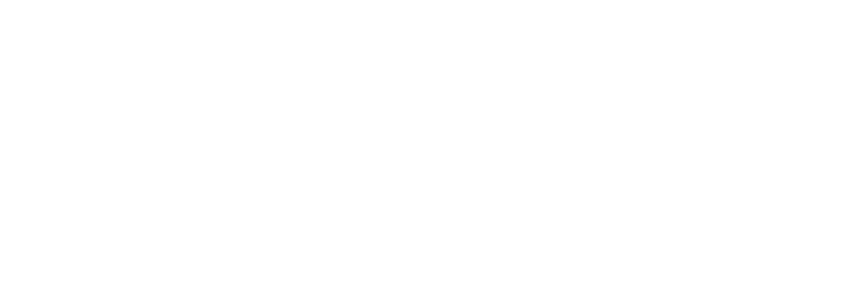
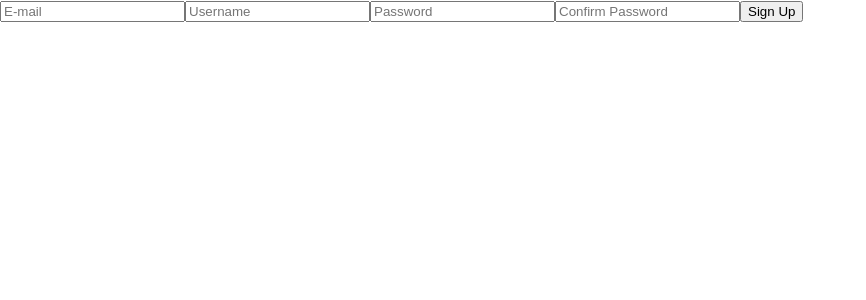
Before and after one commit to navedrahim/drawing-app, a React (Create React App) app in the folder client/: page /sign-up in a window 1280 px wide. Before the commit this address had no page. Shown: the top 300 px of the page, without its empty margins (0-866 px from the left). Built offline with nearby package versions, Linux system fonts and the light colour scheme.

Commit message:
sign up functional and route defined

```diff
--- a/client/src/App.js
+++ b/client/src/App.js
@@ -3,6 +3,7 @@
 import { verifyUser } from "./services/users.js"
 import Landing from "./screens/Landing/Landing.jsx"
 import SignIn from "./screens/SignIn/SignIn.jsx"
+import SignUp from "./screens/SignUp/SignUp.jsx"
 import DrawingCanvas from "./screens/DrawingCanvas/DrawingCanvas.jsx";
 import './App.css';
 
@@ -31,6 +32,7 @@
         </Route> */}
         <Route path="/draw" element={<DrawingCanvas />}/>
         <Route path="/sign-in" element={<SignIn setUser={setUser}/>} />
+        <Route path="/sign-up" element={<SignUp setUser={setUser}/>} />
         {/* <Route exact path="/drawings">
           <Gallery />
         </Route>
--- a/client/src/screens/SignUp/SignUp.jsx
+++ b/client/src/screens/SignUp/SignUp.jsx
@@ -0,0 +1,84 @@
+import { signUp } from "../../services/users";
+import { useState } from "react";
+import { useNavigate } from "react-router-dom";
+
+const SignUp = (props) => {
+  const navigate = useNavigate()
+  const [form, setForm] = useState({
+    email: "",
+    username: "",
+    password: "",
+    passwordConfirm: "",
+    isError: false,
+    errorMsg: ""
+  })
+
+  const handleChange = (event) => {
+    setForm({
+      ...form,
+      [event.target.name]: event.target.value
+    })
+  }
+  const onSignUp = async (event) => {
+    event.preventDefault();
+    const { setUser } = props;
+    try {
+      const user = await signUp(form);
+      setUser(user);
+      navigate("/");
+    } catch (error) {
+      console.error(error);
+      setForm({
+        email: "",
+        password: "",
+        passwordConfirm: "",
+        isError: true,
+        errorMsg: "Details Invalid",
+      });
+    }
+  };
+
+  const { email, username, password, passwordConfirm } = form
+
+  return (
+    <div>
+      <form onSubmit={onSignUp}>
+          <input
+            required
+            type="text"
+            name="email"
+            value={email}
+            placeholder="E-mail"
+            onChange={handleChange}
+          />
+          <input
+            required
+            type="text"
+            name="username"
+            value={username}
+            placeholder="Username"
+            onChange={handleChange}
+          />
+          <input
+            required
+            type="password"
+            name="password"
+            value={password}
+            placeholder="Password"
+            onChange={handleChange}
+          />
+          <input
+            required
+            type="password"
+            name="passwordConfirm"
+            value={passwordConfirm}
+            placeholder="Confirm Password"
+            onChange={handleChange}
+          />
+          <button type="submit">Sign Up</button>
+        </form>
+    </div>
+  )
+}
+
+export default SignUp
```
